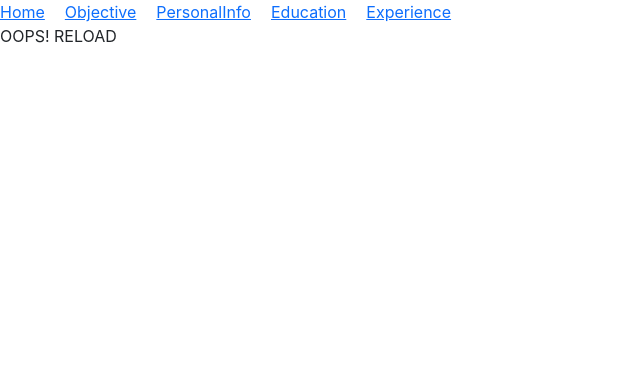
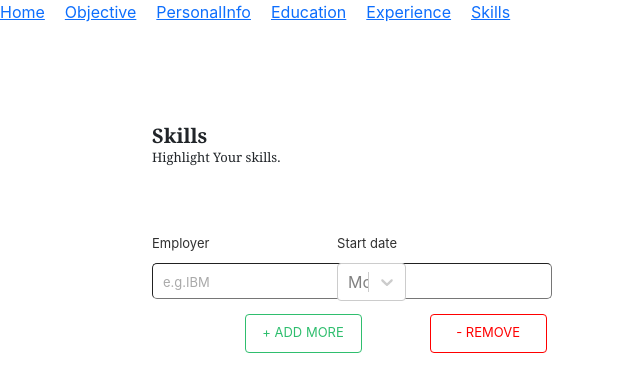
Before and after one commit to Purushothaman-M/ResumeGenerator, a React (Create React App) app: page /Skills in a window 1280 px wide. Shown: the top 392 px of the page, without its empty margins (0-640 px from the left). Built offline with nearby package versions, Linux system fonts and the light colour scheme.

Commit message:
skillpage

```diff
--- a/src/App.js
+++ b/src/App.js
@@ -6,6 +6,7 @@ import Education from "./Screen/Education/education"
 import Home from "./Screen/Home/home";
 import Errorpage from "./Screen/Errorpage/errorpage";
 import Experience from "./Screen/Experience/Experience";
+import Skills from "./Screen/Skills/skills";
 
 export default function App() {
 
@@ -20,6 +21,7 @@ export default function App() {
     <Link style={{marginLeft:20}} to="/PersonalInfo">PersonalInfo</Link>
     <Link style={{marginLeft:20}} to="/Education">Education</Link>
     <Link style={{marginLeft:20}} to="/Experience">Experience</Link>
+    <Link style={{marginLeft:20}} to="/Skills">Skills</Link>
 
    </nav>
       <Switch>
@@ -28,6 +30,8 @@ export default function App() {
      <Route path="/PersonalInfo" exact component={PersonalInfo} />
      <Route path="/Education" exact component={Education} />
      <Route path="/Experience" exact component={Experience} />
+     <Route path="/Skills" exact component={Skills} />
+
 
      <Route path="*" component={Errorpage}/>
    </Switch>
--- /dev/null
+++ b/src/Screen/Skills/skills.js
@@ -0,0 +1,95 @@
+import { useFormik } from 'formik';
+import {Button} from 'react-bootstrap';
+import React,{useState} from 'react';
+import Select from 'react-select';
+
+
+
+export  default function Skills(props) {
+const[empty,setempty]=useState()
+
+
+    const onSubmit=(values)=>{
+
+        }
+
+      const formik=useFormik({
+        initialValues:{
+            data:[{skill:"",level:""}]
+         },
+          onSubmit
+      })
+
+      const Resume=()=>{
+
+        let length=formik.values.data.length
+        let index= length-1;
+
+        let additionaldata={
+            skill:"",level:""
+         }
+
+        for(let i=index;i<length;i++)
+        {
+          formik.values.data.push(additionaldata)
+
+
+        }
+       setempty(index)
+
+      }
+      const Remove=()=>{
+       let length=formik.values.data.length
+       if(length>1){
+        formik.values.data.pop()
+       }
+       setempty(length)
+      }
+
+
+
+console.log("formik.values.data",formik.values.data)
+    return (
+        <div className="Experience container">
+      <div className="top">
+      <div className="row">
+      <div className="col">
+      <h5>Skills</h5>
+      <p>Highlight Your skills.</p>
+      </div>
+      </div>
+     <div  className="middle">
+     <form onSubmit={formik.handleSubmit}>
+           { formik.values.data.map((item,i)=>{
+  return (
+ <>
+   <div className="row">
+   <div className="col-md-4">
+   <label>Employer</label><br/>
+   <input className="input" placeholder="e.g.IBM"></input>
+   </div>
+
+   <div className="col-md-2">
+       <label>Start date</label><br/>
+      <Select  placeholder="Month" ></Select>
+       </div>
+     </div>
+       </>
+ );
+})}
+
+         <div className="row">
+         <div className="col-md-4 offset-2">
+        <Button className="Addmore" onClick={Resume}>+ ADD MORE </Button>
+          </div>
+
+
+         <div className="col-md-4 ">
+        <Button className="REMOVE" onClick={Remove} >- REMOVE</Button>
+          </div> </div>
+         </form>
+         </div>
+          </div>
+      </div>
+      );
+        }
```
